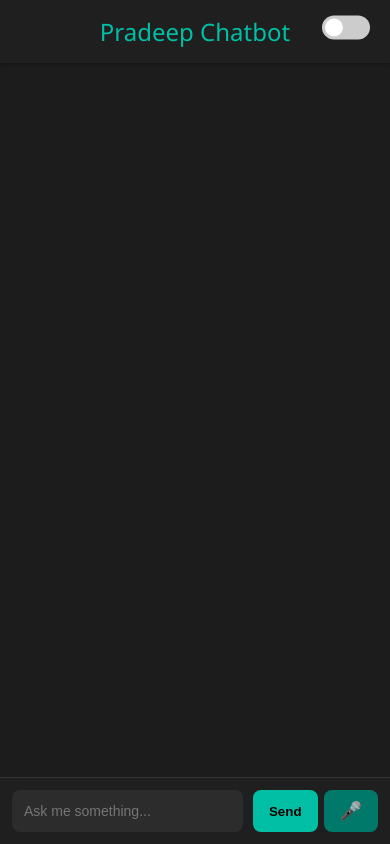
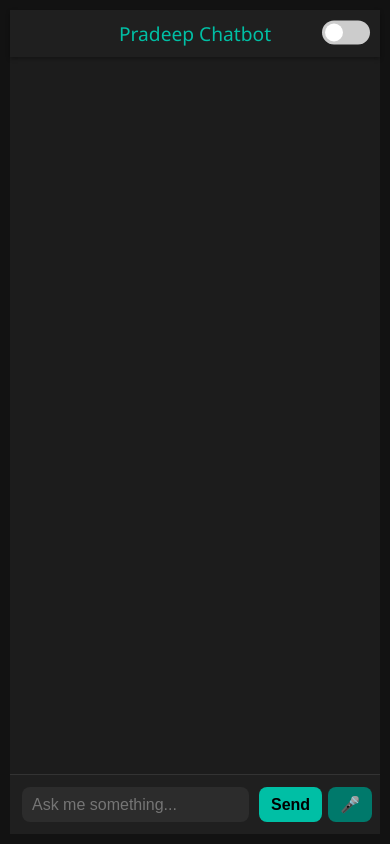
Before and after one commit to Pradeep9-liv/Chatbot_with_API, a Flask app: page / in a window 390 px wide. Run offline with Flask 3, Linux system fonts and the light colour scheme.

Commit message:
style.css

```diff
--- a/static/style.css
+++ b/static/style.css
@@ -287,6 +287,42 @@ button[type="submit"]:hover {
 #mic-btn.listening {
   background-color: #d32f2f;
 }
+/* Responsive design for mobile devices */
+@media (max-width: 600px) {
+  header {
+    font-size: 1.2rem;
+    padding: 10px;
+  }
+
+  .container {
+    padding: 10px;
+  }
+
+  #chat-box {
+    padding: 10px;
+  }
+
+  .user, .bot {
+    font-size: 0.9rem;
+    max-width: 90%;
+    padding: 8px 12px;
+  }
+
+  input[type="text"] {
+    font-size: 1rem;
+    padding: 8px 10px;
+  }
+
+  button[type="submit"],
+  #mic-btn {
+    font-size: 1rem;
+    padding: 8px 12px;
+  }
+
+  .theme-toggle {
+    right: 10px;
+  }
+}
 
 #mic-btn:hover {
   background-color: #004d40;
```
